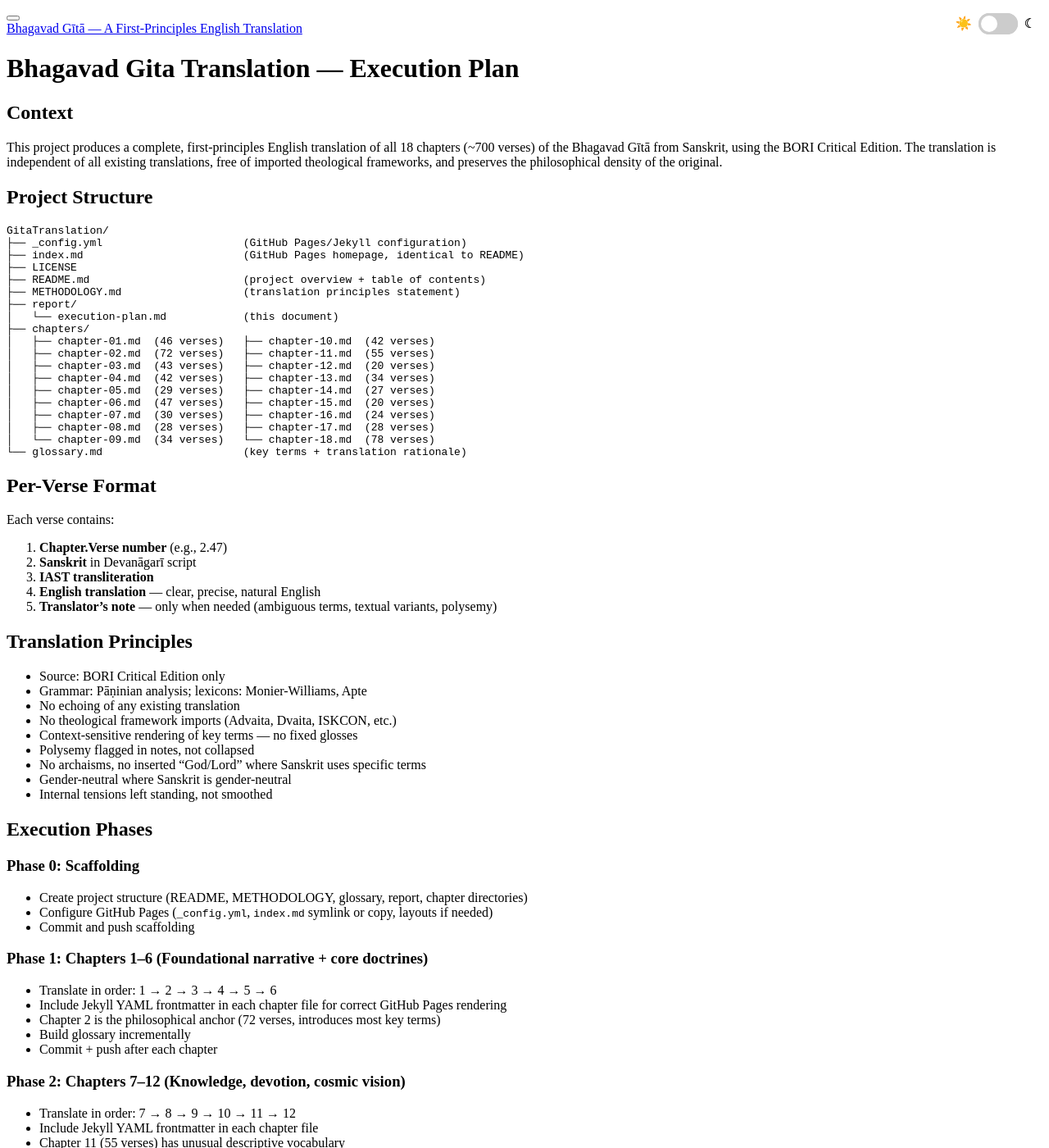
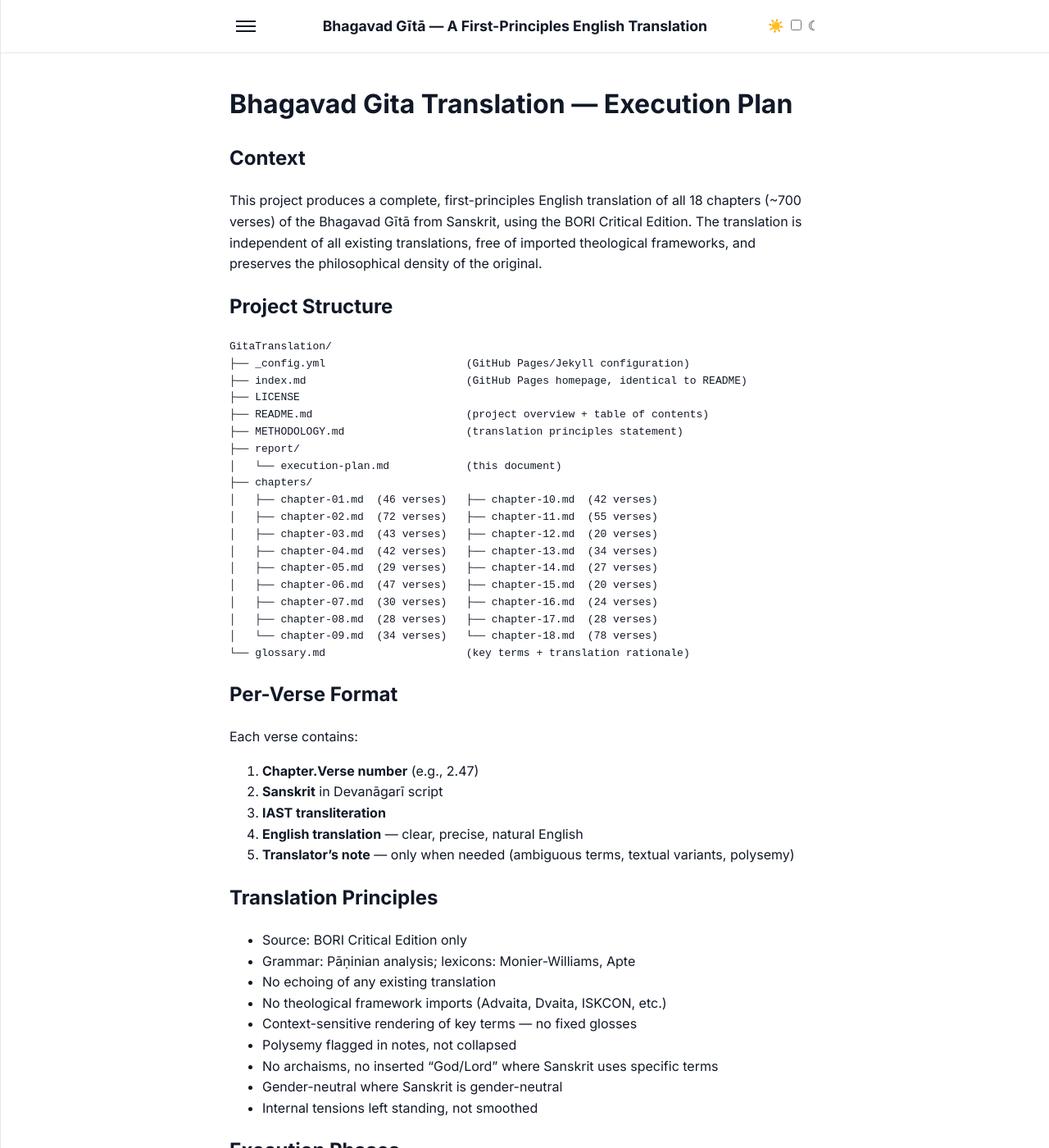
Before and after one commit to ishitvagoel/GitaTranslation, a Jekyll site: the page built from report/execution-plan.md, in a window 1280 px wide and 1400 px high. Shown: the whole window at 82% size. Built offline with Jekyll 4.4.1, drawn with Linux system fonts in a browser that asks for light colours; our own code applies the rules of GitHub Pages for plain Markdown files.

Commit message:
chore: integrate all components and finalize layout

```diff
--- a/_layouts/default.html
+++ b/_layouts/default.html
@@ -5,21 +5,36 @@
     <meta http-equiv="X-UA-Compatible" content="IE=edge">
     <meta name="viewport" content="width=device-width, initial-scale=1">
     {%- seo -%}
-    <link rel="stylesheet" href="{{ '/assets/main.css' | relative_url }}">
+
+    <link rel="preconnect" href="https://fonts.googleapis.com">
+    <link rel="preconnect" href="https://fonts.gstatic.com" crossorigin>
+    <link href="https://fonts.googleapis.com/css2?family=Inter:wght@400;500;600;700&display=swap" rel="stylesheet">
+
+    <link rel="stylesheet" href="{{ '/assets/css/main.css' | relative_url }}">
+
+    <script>
+      // Apply saved theme immediately to prevent flash
+      (function() {
+        var theme = localStorage.getItem('theme') || 'light';
+        document.documentElement.setAttribute('data-theme', theme);
+      })();
+    </script>
+
     {%- feed_meta -%}
     {%- if jekyll.environment == 'production' and site.google_analytics -%}
       {%- include google-analytics.html -%}
     {%- endif -%}
-    {%- include custom-head.html -%}
   </head>
   <body>
-    {%- include theme-toggle.html -%}
+    {%- include sidebar.html -%}
     {%- include header.html -%}
+
     <main class="page-content" aria-label="Content">
       <div class="wrapper">
         {{ content }}
       </div>
     </main>
-    {%- include footer.html -%}
+
+    <script src="{{ '/assets/js/main.js' | relative_url }}"></script>
   </body>
 </html>
--- a/assets/css/dark-theme.css
+++ /dev/null
@@ -1,173 +0,0 @@
-/* Dark theme variables and styles */
-:root {
-  --bg-color: #fdfdfd;
-  --text-color: #111;
-  --heading-color: #111;
-  --link-color: #2a7ae2;
-  --link-visited: #1756a9;
-  --border-color: #e8e8e8;
-  --code-bg: #eef;
-  --table-header-bg: #f0f0f0;
-  --table-alt-bg: #f7f7f7;
-  --blockquote-color: #828282;
-  --toggle-bg: #ccc;
-  --toggle-knob: #fff;
-}
-
-[data-theme="dark"] {
-  --bg-color: #1a1a2e;
-  --text-color: #e0e0e0;
-  --heading-color: #f0e6d3;
-  --link-color: #6db3f2;
-  --link-visited: #a78bfa;
-  --border-color: #2d2d44;
-  --code-bg: #252540;
-  --table-header-bg: #252540;
-  --table-alt-bg: #20203a;
-  --blockquote-color: #a0a0b0;
-  --toggle-bg: #6db3f2;
-  --toggle-knob: #1a1a2e;
-}
-
-/* Apply theme colors */
-[data-theme="dark"] body {
-  background-color: var(--bg-color);
-  color: var(--text-color);
-}
-
-[data-theme="dark"] .site-header {
-  background-color: var(--bg-color);
-  border-top-color: var(--link-color);
-  border-bottom-color: var(--border-color);
-}
-
-[data-theme="dark"] .site-title,
-[data-theme="dark"] .site-title:visited {
-  color: var(--heading-color);
-}
-
-[data-theme="dark"] .site-nav .page-link {
-  color: var(--text-color);
-}
-
-[data-theme="dark"] .site-footer {
-  border-top-color: var(--border-color);
-  background-color: var(--bg-color);
-}
-
-[data-theme="dark"] h1, [data-theme="dark"] h2,
-[data-theme="dark"] h3, [data-theme="dark"] h4,
-[data-theme="dark"] h5, [data-theme="dark"] h6 {
-  color: var(--heading-color);
-}
-
-[data-theme="dark"] a {
-  color: var(--link-color);
-}
-
-[data-theme="dark"] a:visited {
-  color: var(--link-visited);
-}
-
-[data-theme="dark"] blockquote {
-  color: var(--blockquote-color);
-  border-left-color: var(--border-color);
-}
-
-[data-theme="dark"] pre,
-[data-theme="dark"] code {
-  background-color: var(--code-bg);
-  color: var(--text-color);
-  border-color: var(--border-color);
-}
-
-[data-theme="dark"] table {
-  color: var(--text-color);
-  border-color: var(--border-color);
-}
-
-[data-theme="dark"] table th {
-  background-color: var(--table-header-bg);
-  border-color: var(--border-color);
-}
-
-[data-theme="dark"] table td {
-  border-color: var(--border-color);
-}
-
-[data-theme="dark"] table tr:nth-child(even) {
-  background-color: var(--table-alt-bg);
-}
-
-[data-theme="dark"] .post-meta {
-  color: var(--blockquote-color);
-}
-
-[data-theme="dark"] .footer-col-wrapper {
-  color: var(--blockquote-color);
-}
-
-/* Dark theme toggle switch */
-.theme-toggle-wrapper {
-  position: fixed;
-  top: 16px;
-  right: 16px;
-  z-index: 1000;
-  display: flex;
-  align-items: center;
-  gap: 8px;
-}
-
-.theme-toggle-label {
-  font-size: 13px;
-  color: var(--text-color);
-  cursor: pointer;
-  user-select: none;
-}
-
-.theme-toggle {
-  position: relative;
-  width: 48px;
-  height: 26px;
-}
-
-.theme-toggle input {
-  opacity: 0;
-  width: 0;
-  height: 0;
-}
-
-.theme-toggle-slider {
-  position: absolute;
-  cursor: pointer;
-  top: 0; left: 0; right: 0; bottom: 0;
-  background-color: var(--toggle-bg);
-  border-radius: 26px;
-  transition: background-color 0.3s;
-}
-
-.theme-toggle-slider::before {
-  content: "";
-  position: absolute;
-  height: 20px;
-  width: 20px;
-  left: 3px;
-  bottom: 3px;
-  background-color: var(--toggle-knob);
-  border-radius: 50%;
-  transition: transform 0.3s;
-}
-
-.theme-toggle input:checked + .theme-toggle-slider {
-  background-color: var(--toggle-bg);
-}
-
-.theme-toggle input:checked + .theme-toggle-slider::before {
-  transform: translateX(22px);
-}
-
-/* Sun/moon icons */
-.theme-icon {
-  font-size: 16px;
-  line-height: 1;
-}
--- a/assets/css/main.scss
+++ b/assets/css/main.scss
@@ -1,3 +1,6 @@
+---
+---
+
 :root {
   --bg-color: #ffffff;
   --text-main: #111827;
```
